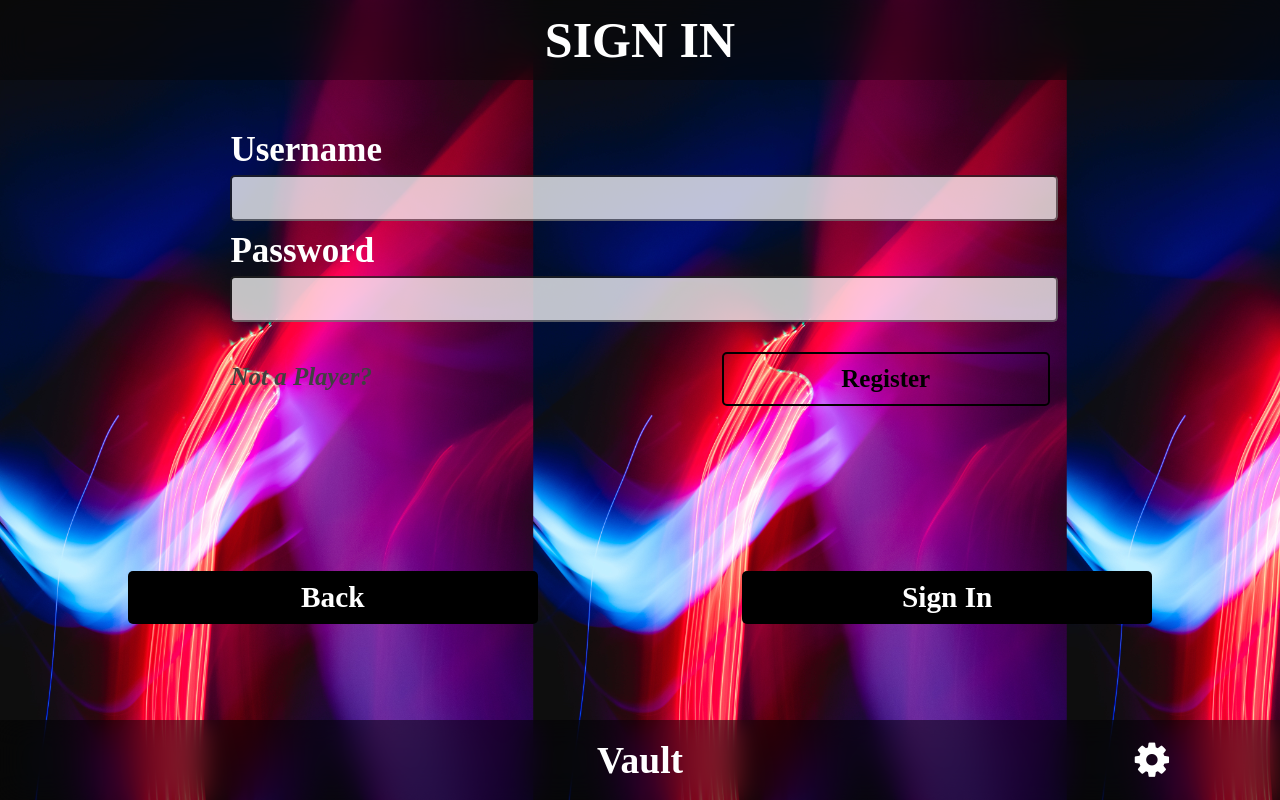
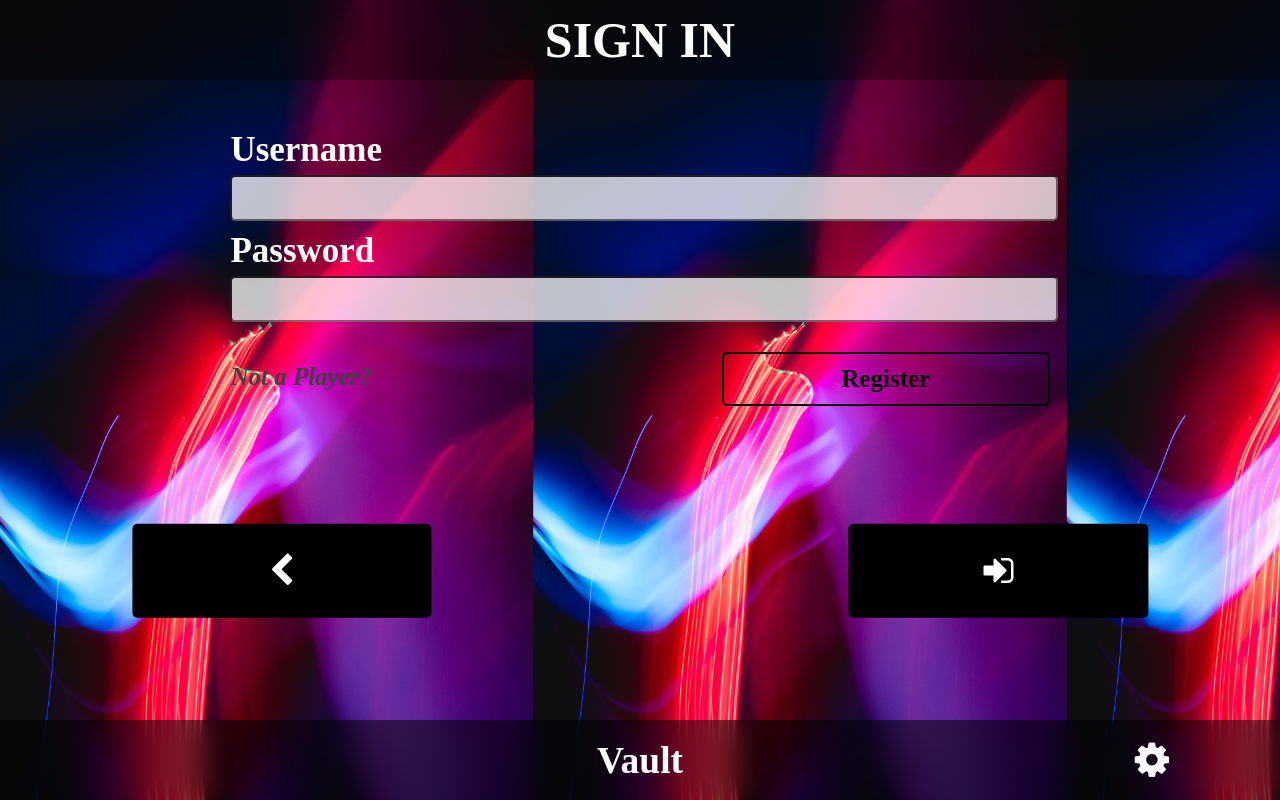
Before and after one commit to IDrumsey/Interact, a PHP site: page /signIn.php in a window 1280 px wide. Run offline with PHP 8.4, Linux system fonts and the light colour scheme.

Commit message:
Styled sign in page back and sign in btns

```diff
--- a/signIn.css
+++ b/signIn.css
@@ -1,3 +1,8 @@
+:root {
+  --grad: rgba(255, 255, 255, 0.322);
+  --baw: 8px;
+}
+
 h4,
 h3,
 h2 {
@@ -138,8 +143,8 @@ input:focus {
 #options {
   position: absolute;
   bottom: 0;
+  height: 20%;
   width: 100%;
-  height: 10%;
   margin-bottom: 20px;
 }
 
@@ -148,44 +153,12 @@ input:focus {
   cursor: pointer;
 }
 
-#options div {
-  border-radius: 5px;
-  width: 40%;
-  font-size: 25px;
-  padding: 10px 0;
-  background-color: #000;
-  position: relative;
-  transition: transform 1000ms ease-in-out;
-}
-
-#options div h3 {
-  backface-visibility: hidden;
-}
-
-#backBtn {
-  float: left;
-  cursor: pointer;
-  color: #fff;
-}
-
-#options div:hover {
-  transform: scale(1.05);
-  box-shadow: 0 0 10px #fff;
-  transform: rotate3d(1, 0, 0, 360deg);
-}
-
 #backBtn:hover h3 {
   text-shadow: 0 5px 10px rgba(255, 86, 165, 0.75);
 }
 
 #signInBtn:hover h3 {
   text-shadow: 0 5px 10px rgba(86, 179, 255, 0.75);
-}
-
-#signInBtn {
-  float: right;
-  cursor: pointer;
-  color: #fff;
 }
 
 #foot {
@@ -209,3 +182,94 @@ input:focus {
 #foot #vault {
   font-size: 25px;
 }
+
+.btnWrap {
+  width: 30%;
+  height: 100%;
+  position: relative;
+}
+
+#signInBtn {
+  float: right;
+  cursor: pointer;
+}
+
+#backBtn {
+  float: left;
+}
+
+.btn {
+  width: calc(100% - var(--baw));
+  height: calc(100% - var(--baw));
+  background-color: #000;
+  position: absolute;
+  left: 50%;
+  top: 50%;
+  transform: translate(-50%, -50%);
+  color: #fff;
+  border-radius: 5px;
+  z-index: 5;
+}
+
+.btnBorderTOP {
+  position: absolute;
+  top: 0;
+  width: 0;
+  height: var(--baw);
+  background-color: var(--grad);
+  transition: width 150ms cubic-bezier(.68, .13, .84, .23);
+  z-index: 1;
+  border-radius: 5px;
+  backdrop-filter: blur(15px);
+}
+
+.btnBorderBOTTOM {
+  position: absolute;
+  bottom: 0;
+  right: 0;
+  width: 0;
+  height: calc(var(--baw) + 5px);
+  background-color: var(--grad);
+  transition: width 150ms linear;
+  z-index: 1;
+  border-radius: 5px;
+  backdrop-filter: blur(15px);
+}
+
+.btnBorderLEFT {
+  position: absolute;
+  left: 0;
+  bottom: 0;
+  width: calc(var(--baw) + 5px);
+  height: 0;
+  background-color: var(--grad);
+  transition: height 150ms cubic-bezier(.68, .13, .84, .23);
+  z-index: 1;
+  border-radius: 5px;
+  backdrop-filter: blur(15px);
+}
+
+.btnBorderRIGHT {
+  position: absolute;
+  right: 0;
+  right: 0;
+  width: calc(var(--baw) + 5px);
+  height: 0;
+  background-color: var(--grad);
+  transition: height 150ms linear;
+  z-index: 1;
+  border-radius: 5px;
+  backdrop-filter: blur(15px);
+}
+
+.btn i {
+  text-align: center;
+  position: relative;
+  top: 50%;
+  transform: translateY(-50%);
+  font-size: 35px;
+}
+
+.btn:hover {
+  cursor: pointer;
+}
--- a/signIn.php
+++ b/signIn.php
@@ -60,8 +60,24 @@
             >
           </div>
           <div id="options">
-            <div id="backBtn" onclick="history.back();"><h3>Back</h3></div>
-            <div id="signInBtn"><h3>Sign In</h3></div>
+            <div class="btnWrap" id="backBtn">
+              <div class="btnBorderTOP"></div>
+              <div class="btnBorderBOTTOM"></div>
+              <div class="btnBorderLEFT"></div>
+              <div class="btnBorderRIGHT"></div>
+              <div class="btn" onclick="history.back();">
+                <i class="fa fa-chevron-left"></i>
+              </div>
+            </div>
+            <div class="btnWrap" id="signInBtn">
+              <div class="btnBorderTOP"></div>
+              <div class="btnBorderBOTTOM"></div>
+              <div class="btnBorderLEFT"></div>
+              <div class="btnBorderRIGHT"></div>
+              <div class="btn">
+              <i class="fa fa-sign-in"></i>
+              </div>
+            </div>
           </div>
       </div>
       <div id="foot">
@@ -71,5 +87,6 @@
       </div>
     </div>
     <script src="./logIn.js"></script>
+    <script src="test.js"></script>
   </body>
 </html>
--- /dev/null
+++ b/test.js
@@ -0,0 +1,54 @@
+let btnwrap = document.getElementsByClassName('btnWrap');
+
+const timeInt = 150;
+const borderW = 4;
+
+for(let i = 0; i < btnwrap.length; i++){
+    btnwrap[i].addEventListener('mouseenter', openBorder);
+    btnwrap[i].addEventListener('mouseleave', closeBorder);
+}
+
+let t;
+
+function openBorder(){
+    let bt = this.getElementsByClassName("btnBorderTOP")[0];
+    let bb = this.getElementsByClassName("btnBorderBOTTOM")[0];
+    let bl = this.getElementsByClassName("btnBorderLEFT")[0];
+    let br = this.getElementsByClassName("btnBorderRIGHT")[0];
+    console.log("opening");
+    console.log(bt, bb, bl, br);
+    expandBorder(bt, 1, 0);
+    t = setTimeout(expandBorder, timeInt, br, 0, 1);
+    t = setTimeout(expandBorder, timeInt * 2, bb, 1, 0);
+    t = setTimeout(expandBorder, timeInt * 3, bl, 0, 1);
+}
+
+function closeBorder(){
+    let bt = this.getElementsByClassName("btnBorderTOP")[0];
+    let bb = this.getElementsByClassName("btnBorderBOTTOM")[0];
+    let bl = this.getElementsByClassName("btnBorderLEFT")[0];
+    let br = this.getElementsByClassName("btnBorderRIGHT")[0];
+    console.log("collapsing");
+    collapseBorder(bl, 0, 1);
+    t = setTimeout(collapseBorder, timeInt, bb, 1, 0);
+    t = setTimeout(collapseBorder, timeInt * 2, br, 0, 1);
+    t = setTimeout(collapseBorder, timeInt * 3, bt, 1, 0);
+}
+
+function expandBorder(borderEl, width, height){
+    if(width){
+        borderEl.style.width = "100%";
+    }
+    else {
+        borderEl.style.height = "100%";
+    }
+}
+
+function collapseBorder(borderEl, width, height){
+    if(width){
+        borderEl.style.width = "0";
+    }
+    else {
+        borderEl.style.height = "0";
+    }
+}
```
Also changed, not shown: test.css (added, +82 -0 lines), test.html (added, +21 -0 lines).
